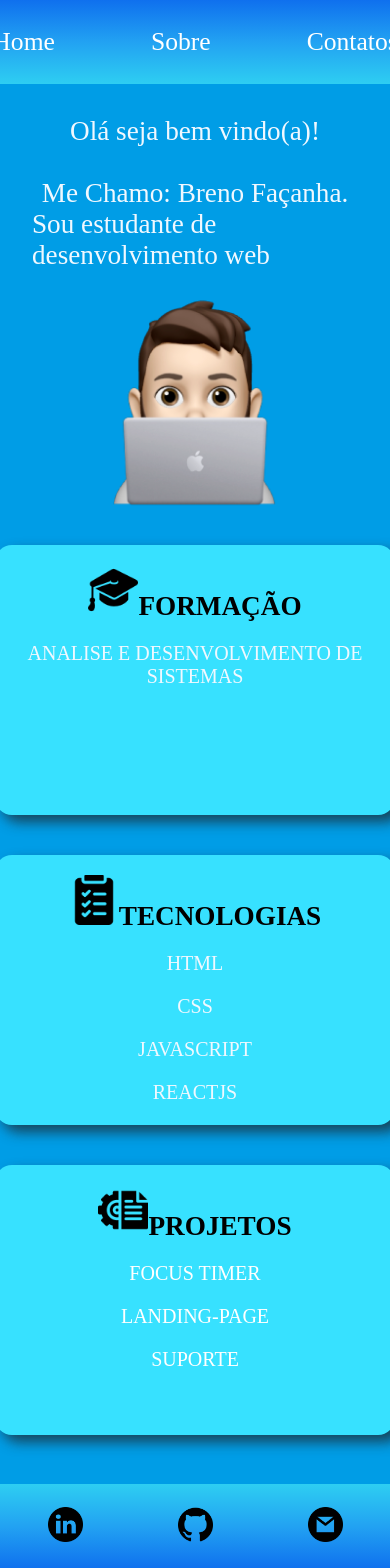
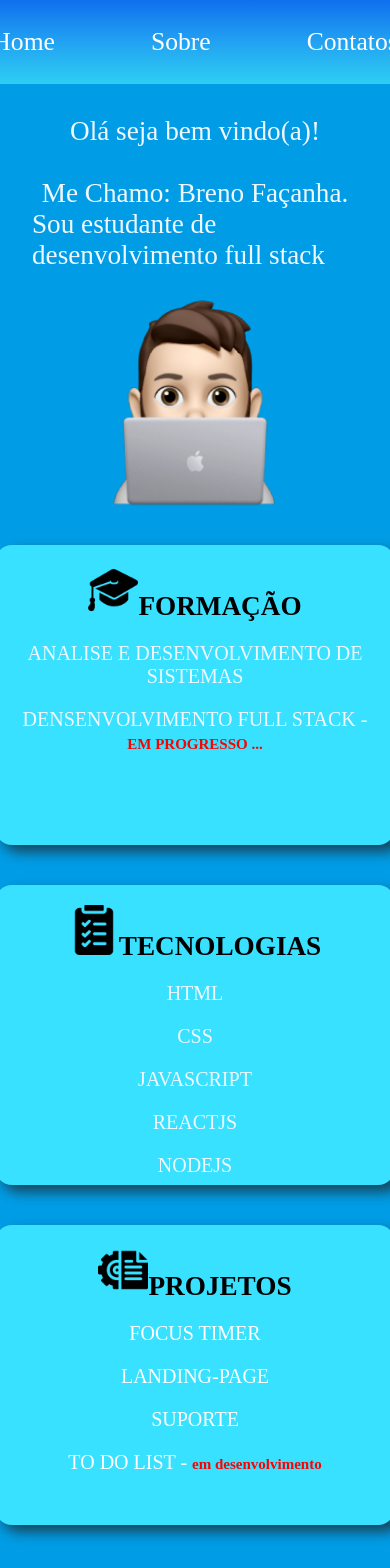
Before and after one commit to breno-facanha/LandingPageReact_1.0, a React (Vite) app in the folder landing-page/: page / in a window 390 px wide. Shown: the top 1568 px of the page. Built offline with nearby package versions, Linux system fonts and the light colour scheme.

Commit message:
Atualização de Formação Tecnologias e Projetos

```diff
--- a/landing-page/src/components/Main/Main.jsx
+++ b/landing-page/src/components/Main/Main.jsx
@@ -12,7 +12,7 @@ export default function Main(){
                     <p>Olá seja bem vindo{'(a)'}!</p>
                     <br/>
                     <p>Me Chamo: Breno Façanha.</p>
-                    <p>Sou estudante de desenvolvimento web</p>
+                    <p>Sou estudante de desenvolvimento full stack</p>
                 </div>
 
                 <div className={styles.imgBreno}>
@@ -25,6 +25,7 @@ export default function Main(){
                     <img src={photoGraduate} alt="" />
                     <span>FORMAÇÃO</span>
                     <p>ANALISE E DESENVOLVIMENTO DE SISTEMAS</p>
+                    <p>DENSENVOLVIMENTO FULL STACK - <span> EM PROGRESSO ...</span></p>
                 </div>
 
                 <div className={styles.tecnologias}>
@@ -34,6 +35,7 @@ export default function Main(){
                     <p>CSS</p>
                     <p>JAVASCRIPT</p>
                     <p>REACTJS</p>
+                    <p>NODEJS</p>
                 </div>
 
                 <div className={styles.projetos}>
@@ -42,6 +44,7 @@ export default function Main(){
                     <a href="https://breno-facanha.github.io/projeto-explorer-013/" target="__blank"><p>FOCUS TIMER</p></a>
                     <a href="#"><p>LANDING-PAGE</p></a>
                     <a href="https://breno-facanha.github.io/Suporte-Fribal/" target="__blank"><p>SUPORTE</p></a>
+                    <a href="https://github.com/breno-facanha/To-do-list-com-Nodejs" target="__blank"><p>TO DO LIST - <span>em desenvolvimento</span></p></a>
                 </div>
             </div>
         </div>
--- a/landing-page/src/components/Main/Main.module.css
+++ b/landing-page/src/components/Main/Main.module.css
@@ -81,10 +81,20 @@
     height: 50px;
 }
 
+.projetos a span {
+    font-size: 15px;
+    color: red;
+}
+
 .projetos p:hover{
     transform: scale(1.2);
     transition-duration: .4s;
     transition: .3;
+    color: red;
+}
+
+.formacao p span {
+    font-size: 15px;
     color: red;
 }
 
@@ -130,6 +140,10 @@
     }
     .cards div{
         width: 400px;
-        height: 270px;
+        height: 300px;
+    }
+
+    .main {
+        height: 1500px;
     }
 }
```
Also changed, not shown: landing-page/src/components/Footer/Footer.module.css (line endings or trailing spaces).
